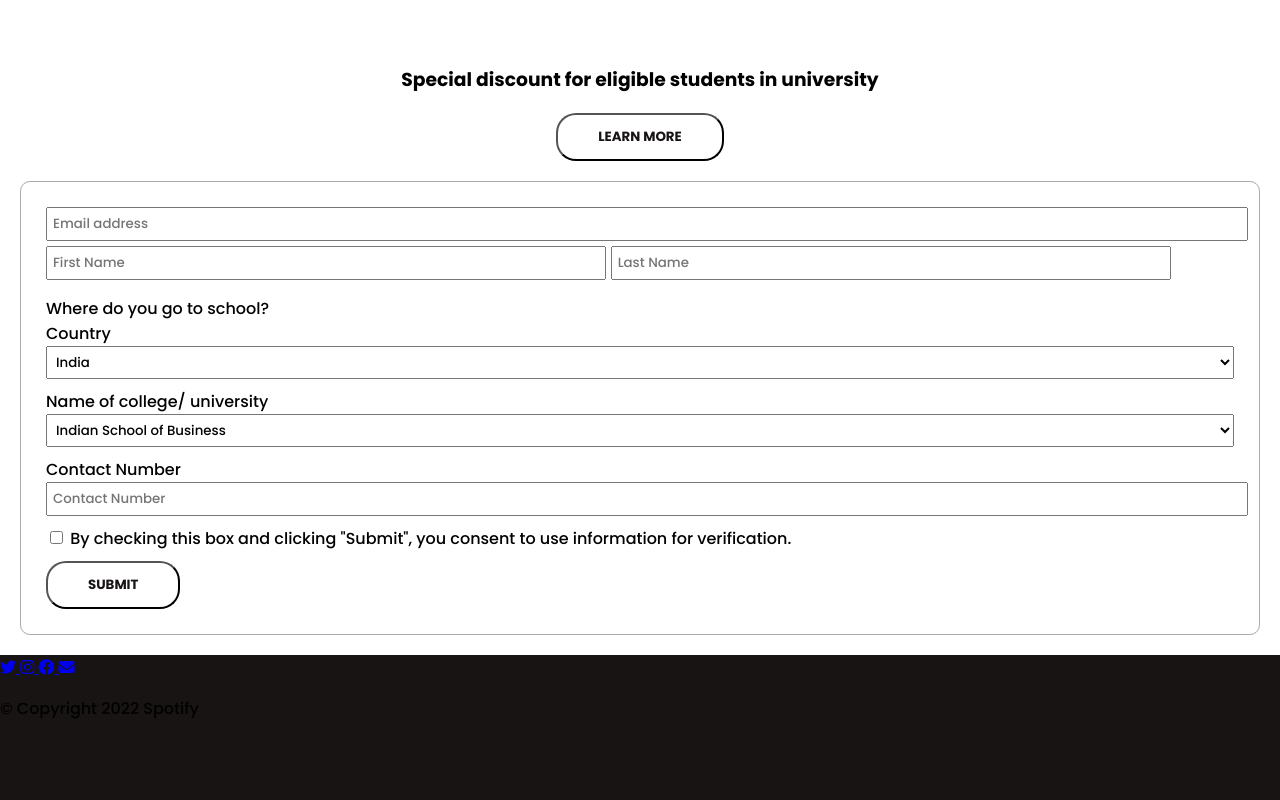
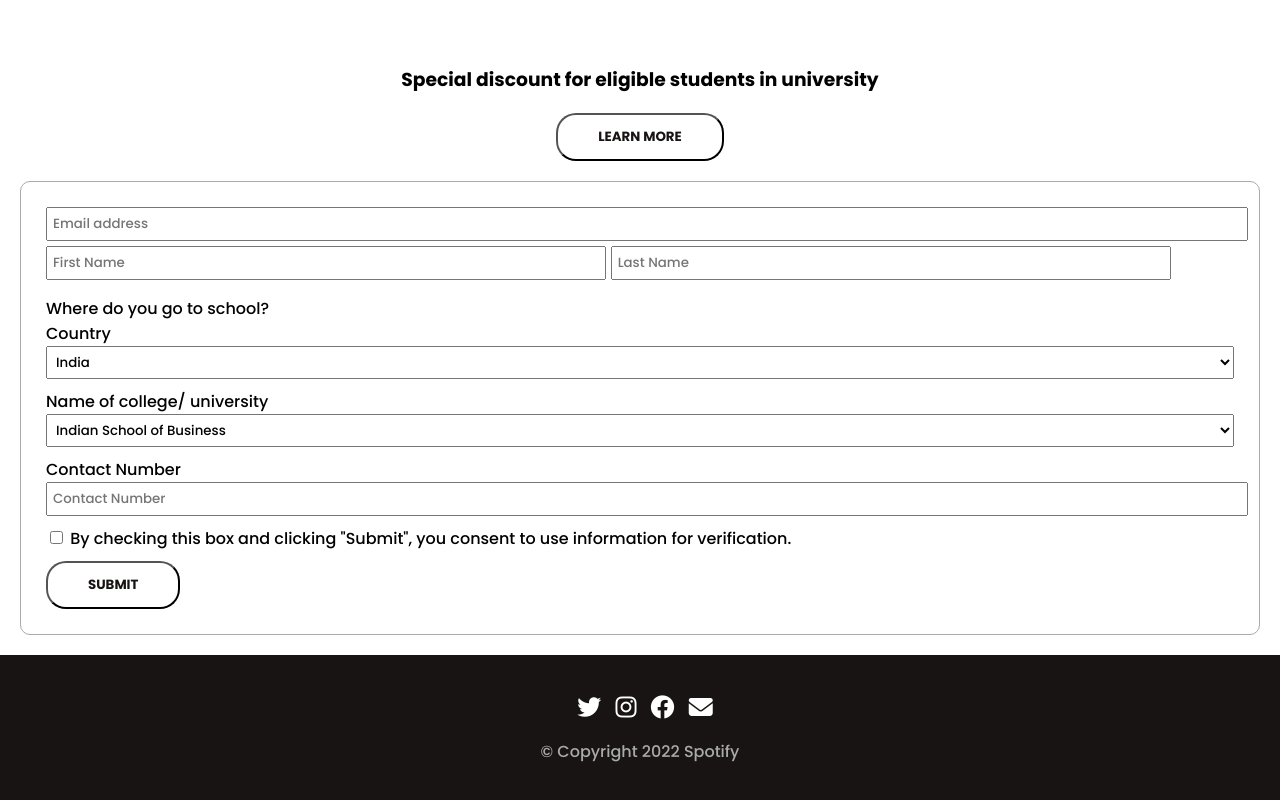
Before and after one commit to Ashutosh-Raikwar/Spotify-landing-page, a plain HTML site: page index.html in a window 1280 px wide. Shown: the part 1848-2648 px from the top of the page. Before the commit the page ends 2585 px from the top, so only its background shows below. Drawn offline with Linux system fonts and the light colour scheme.

Commit message:
updated footer section

```diff
--- a/index.css
+++ b/index.css
@@ -277,3 +277,29 @@ th{
     display: block;
     margin-top: 10px;
 }
+
+/* Footer section */
+
+footer{
+    text-align: center;
+    padding: 40px;
+    color: rgb(255, 255, 255);
+}
+
+#contact a{
+    text-decoration: none;
+}
+
+#contact a i{
+    color: rgb(255, 255, 255);
+    margin-left: 10px;
+    font-size: 1.5rem;
+}
+
+#contact a i:hover{
+    color: rgb(30, 215, 96);
+}
+
+#contact p{
+    color: rgb(170, 170, 170);
+}
```
